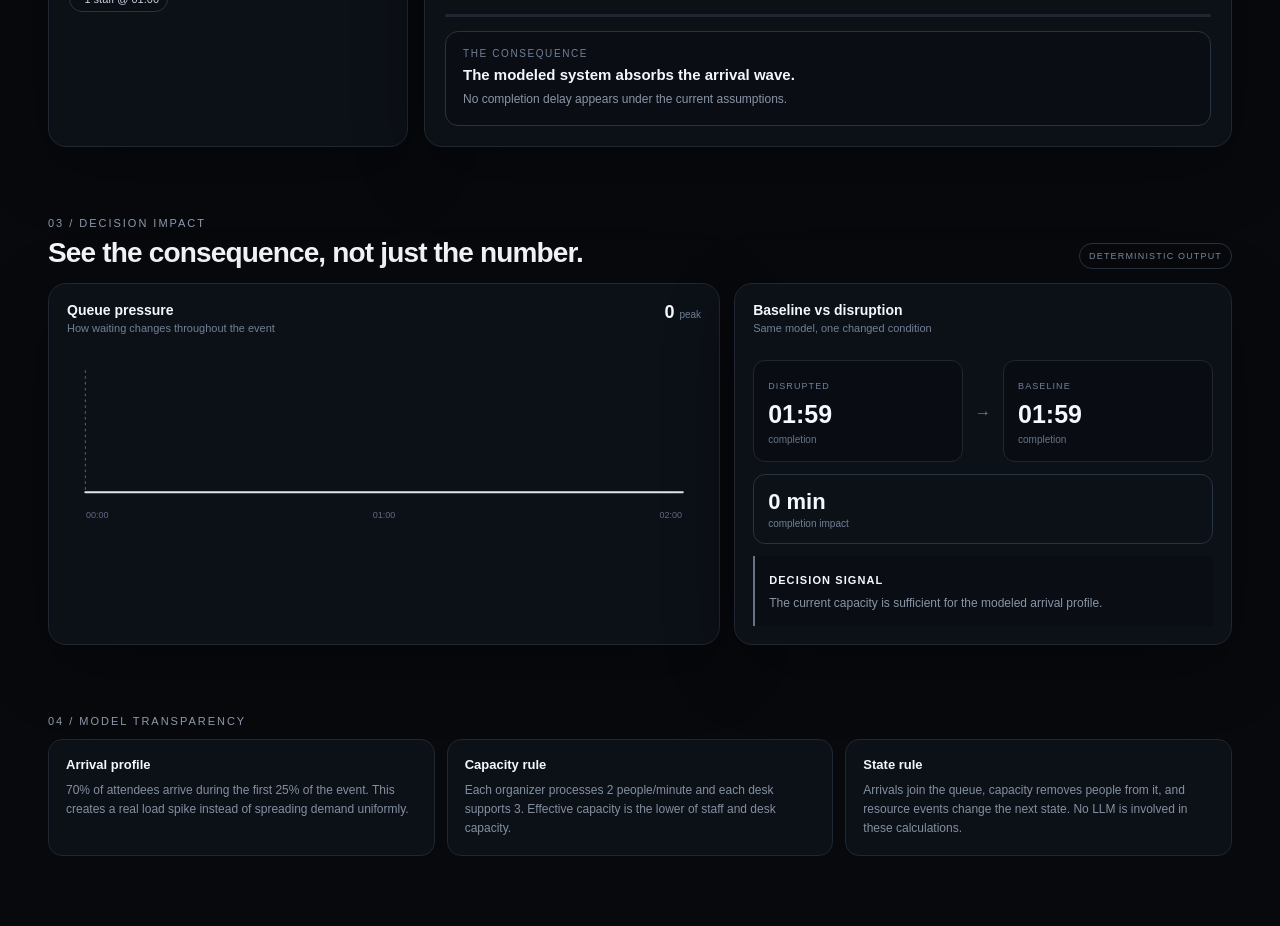
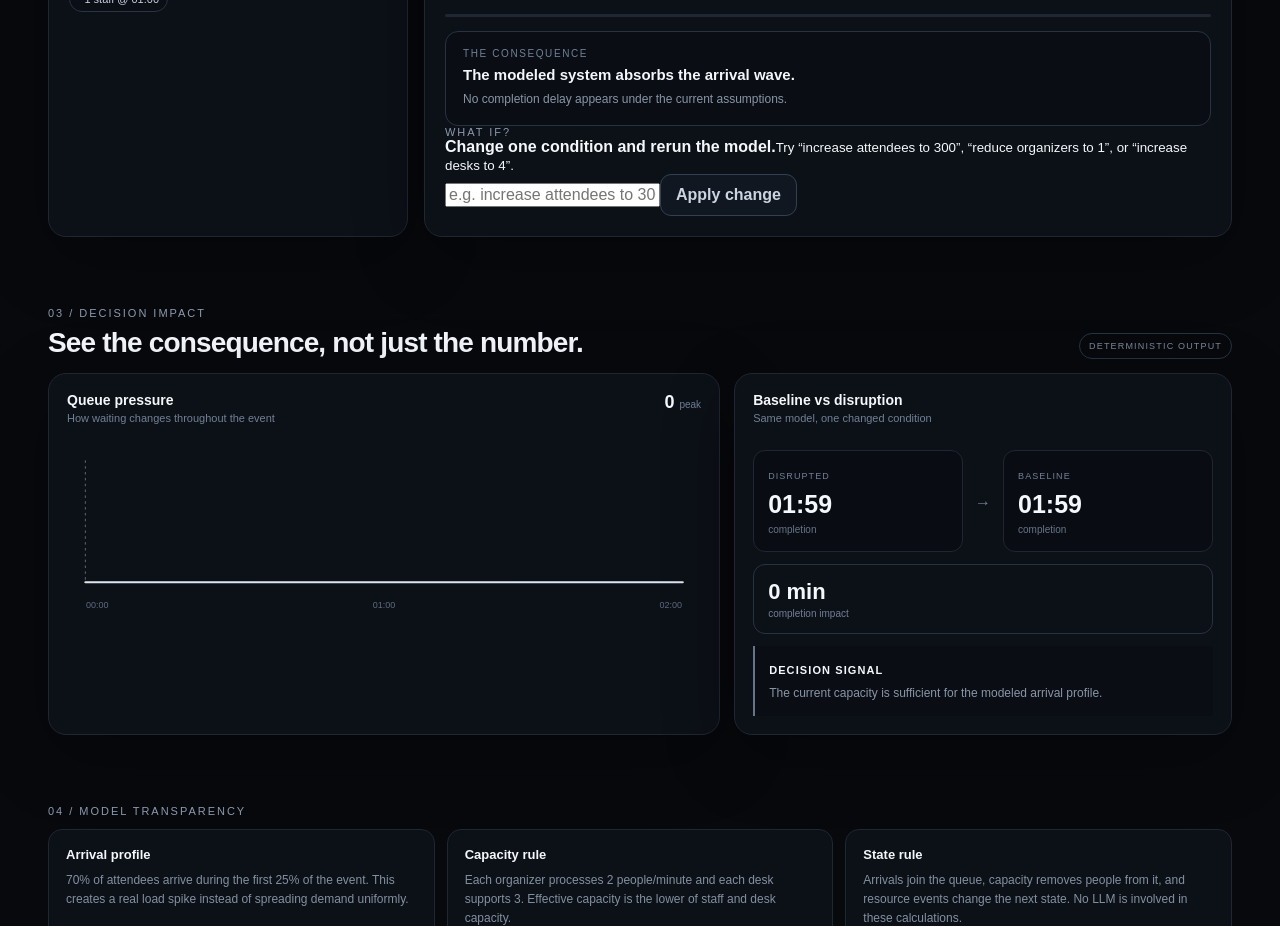
Before and after one commit to kogleshofficial-hub/mirror-simulation-engine, a Next.js app: page / in a window 1280 px wide. Shown: the part 1020-1946 px from the top of the page. Built offline with nearby package versions, Linux system fonts and the light colour scheme.

Commit message:
Add natural-language what-if controls

```diff
--- a/app/page.tsx
+++ b/app/page.tsx
@@ -15,12 +15,26 @@ function LineChart({ states, minute }: { states: State[]; minute: number }) {
   return <div className="chart-wrap"><svg viewBox={`0 0 ${width} ${height}`} role="img" aria-label="Queue size over simulated time"><line x1={pad} x2={width-pad} y1={height-pad} y2={height-pad} className="axis"/><polyline points={points} className="chart-line"/><line x1={x} x2={x} y1={pad} y2={height-pad} className="cursor"/></svg><div className="chart-axis"><span>00:00</span><span>{clock(Math.round((states.length || 0) / 2))}</span><span>{clock(states.at(-1)?.minute ?? 0)}</span></div></div>
 }
 
+function applyWhatIf(model: Model, request: string): Model | null {
+  const value = request.match(/(?:to|=)\s*(\d[\d,]*)/i)?.[1]
+  if (!value) return null
+  const n = Math.max(0, Number(value.replace(/,/g, '')))
+  if (/attendees|students|people/i.test(request)) return { ...model, attendees: n }
+  if (/organizers|organizer|staff|workers|worker/i.test(request)) return { ...model, organizers: n }
+  if (/desks|counters|stations/i.test(request)) return { ...model, desks: n }
+  const hours = request.match(/(?:duration|event|run).*(?:to|=)\s*(\d+(?:\.\d+)?)\s*(?:hours?|hrs?)/i)
+  if (hours) return { ...model, durationMinutes: Math.max(30, Math.round(Number(hours[1]) * 60)) }
+  return null
+}
+
 export default function Home() {
   const [text, setText] = useState(demo)
   const [model, setModel] = useState<Model>(() => parseScenario(demo))
+  const [whatIf, setWhatIf] = useState('')
   const [minute, setMinute] = useState(0)
   const [running, setRunning] = useState(false)
   const [error, setError] = useState('')
+  const [changeNote, setChangeNote] = useState('')
   const states = useMemo(() => simulate(model), [model])
   const summary = useMemo(() => summarize(model), [model])
   const baseline = useMemo(() => summarize({ ...model, lossAt: null }), [model])
@@ -41,9 +55,19 @@ export default function Home() {
   const run = () => {
     const m = parseScenario(text)
     if (m.attendees < 1 || m.organizers < 1 || m.desks < 1) { setError('MIRROR needs at least 1 attendee, organizer, and desk.'); return }
-    setError(''); setModel(m); setMinute(0); setRunning(true)
+    setError(''); setChangeNote(''); setModel(m); setMinute(0); setRunning(true)
   }
-  const reset = () => { setRunning(false); setMinute(0); setError('') }
+  const applyChange = () => {
+    const changed = applyWhatIf(model, whatIf)
+    if (!changed || changed.attendees < 1 || changed.organizers < 1 || changed.desks < 1) {
+      setError('Try a change like “increase attendees to 300” or “reduce organizers to 1”.')
+      return
+    }
+    setError(''); setRunning(false); setMinute(0); setModel(changed)
+    setText(`School event with ${changed.attendees} attendees, ${changed.organizers} organizers, ${changed.desks} registration desks, ${Math.round(changed.durationMinutes / 60)} hours.`)
+    setChangeNote(`Applied: ${whatIf.trim()}`); setWhatIf('')
+  }
+  const reset = () => { setRunning(false); setMinute(0); setError(''); setChangeNote('') }
 
   return <main className="shell">
     <header className="top"><div className="brand"><div className="mark">M</div><strong>MIRROR</strong></div><div className="status"><i className="dot"/> {running ? 'simulation running' : minute >= model.durationMinutes ? 'simulation complete' : 'engine ready'}</div></header>
@@ -68,6 +92,8 @@ export default function Home() {
 
         <div className="progress"><span style={{width: `${pct}%`}}/></div>
         <div className="insight"><div className="insight-kicker">THE CONSEQUENCE</div><strong>{summary.peakQueue > 0 ? `The disruption creates a peak queue of ${fmt(summary.peakQueue)}.` : 'The modeled system absorbs the arrival wave.'}</strong><p>{delay > 0 ? `With one organizer lost at ${clock(model.lossAt ?? 0)}, completion moves ${delay} simulated minutes later than the baseline.` : 'No completion delay appears under the current assumptions.'}</p></div>
+
+        <div className="change-box"><div><div className="label">WHAT IF?</div><strong>Change one condition and rerun the model.</strong><small>Try “increase attendees to 300”, “reduce organizers to 1”, or “increase desks to 4”.</small></div><div className="change-row"><input value={whatIf} onChange={e => setWhatIf(e.target.value)} onKeyDown={e => { if (e.key === 'Enter') applyChange() }} placeholder="e.g. increase attendees to 300" aria-label="What if change"/><button className="secondary" onClick={applyChange}>Apply change</button></div>{changeNote && <div className="change-note">{changeNote} · Run simulation to watch the new state unfold.</div>}</div>
       </section>
     </section>
 
```
